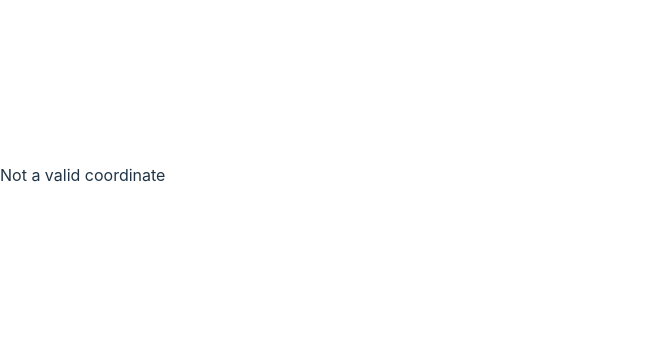
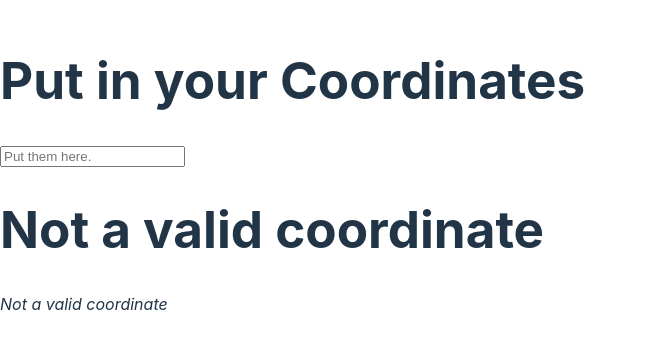
Before and after one commit to afhorton/FF_Concepts_Typescript, a React (Vite) app: page / in a window 1280 px wide. Shown: the part 225-574 px from the top of the page, without its empty margins (0-647 px from the left). Built offline with nearby package versions, Linux system fonts and the light colour scheme.

Commit message:
Added RoomText and RoomTitle components

```diff
--- a/src/ParentComponent.tsx
+++ b/src/ParentComponent.tsx
@@ -1,13 +1,38 @@
-import RoomMovement2 from "./RoomMovement2";
-import { useState } from "react";
+import {useState} from "react";
+import RoomTitle from "./RoomTitle";
+import RoomText from "./RoomText";
 
+function ParentComponent() {
+  const [coordinate, setCoordinate] = useState<string>("");
+//   const [room, setRoom] = useState<string>("");
 
-export default function ParentComponent() {
-  const [coordinate, setCoordinate] = useState<string>("");
+//   const handleGetRoom = () => {
+//     setRoom(getRoom(coordinate));
+//   };
+
+  const handleCoordinateChange = (
+    event: React.ChangeEvent<HTMLInputElement>
+  ) => {
+    const value = String(event.target.value);
+    setCoordinate(value);
+  };
 
   return (
     <>
-      <RoomMovement2 coordinate={coordinate} setCoordinate={setCoordinate} />
+      <h1>Put in your Coordinates</h1>
+      <input
+        type="text"
+        value={coordinate}
+        placeholder="Put them here."
+        onChange={handleCoordinateChange}
+      />
+      <RoomTitle coordinate={coordinate} />
+      <RoomText coordinate={coordinate} />
+      {/* <button onClick={handleGetRoom}>Find out where you are.</button>
+      <h1>You are in {room}</h1> */}
+
     </>
   );
 }
+
+export default ParentComponent;
--- a/src/RoomMovement.tsx
+++ /dev/null
@@ -1,84 +0,0 @@
-import {useState} from "react";
-
-export default function getRoom (coordinate: string) : string {
-    let room : string;
-
-    switch(true) {
-        case coordinate == "A1":
-            room = "The Sanctuary";
-            break;
-        case coordinate == "A2":
-            room = "The Living Rocks";
-            break;
-        case coordinate == "B1":
-            room = "The Lair of Swords";
-            break;
-        case coordinate == "B2":
-            room = "Heaven of the Blind";
-            break;
-        default:
-            room = "Not a valid coordinate"
-    }
-    return room;
-}
-
-function RoomMovement() {
-    const [coordinate, setCoordinate] = useState<string>("");
-    const [room, setRoom] = useState<string>("");
-
-    const handleGetRoom = () => {
-        setRoom(getRoom(coordinate))
-    }
-
-    const handleCoordinateChange = (event: React.ChangeEvent<HTMLInputElement>) => {
-        const value = String(event.target.value);
-        setCoordinate(value);
-    }
-
-    return (
-        <>
-        <h1>Put in your Coordinates</h1>
-        <input type="text" value={coordinate} placeholder="Put them here." onChange={handleCoordinateChange}/>
-        <button onClick={handleGetRoom}>Find out where you are.</button>
-        <h1>You are in {room}</h1>
-        </>
-    )
-}
-
-// function RoomMovement() {
-//     const [coordinate, setCoordinate] = React.useState("A1");
-//     const [room, setRoom] = React.useState(getRoom(coordinate));
-
-//     return (
-//         <>
-//             <h1>Room Movement</h1>
-//             <div className="card">
-//                 <p>Current Room: {room}</p>
-//                 <button onClick={() => {
-//                     setCoordinate("A1");
-//                     setRoom(getRoom("A1"));
-//                 }}>
-//                     Move to A1
-//                 </button>
-//                 <button onClick={() => {
-//                     setCoordinate("A2");
-//                     setRoom(getRoom("A2"));
-//                 }}>
-//                     Move to A2
-//                 </button>
-//                 <button onClick={() => {
-//                     setCoordinate("B1");
-//                     setRoom(getRoom("B1"));
-//                 }}>
-//                     Move to B1
-//                 </button>
-//                 <button onClick={() => {
-//                     setCoordinate("B2");
-//                     setRoom(getRoom("B2"));
-//                 }}>
-//                     Move to B2
-//                 </button>
-//             </div>
-//         </>
-//     )
-// }
--- /dev/null
+++ b/src/RoomText.tsx
@@ -0,0 +1,36 @@
+function getRoomText (coordinate: string) : string {
+      let text: string;
+
+      switch (true) {
+        case coordinate == "A1":
+          text = "Angelic singing.  The howling of souls.";
+          break;
+        case coordinate == "A2":
+          text = "The very stones scream like the damned.";
+          break;
+        case coordinate == "B1":
+          text = "Blade grow from the very walls.  Which will you choose?";
+          break;
+        case coordinate == "B2":
+          text = "Blackness.  Total blackness.";
+          break;
+        default:
+          text = "Not a valid coordinate";
+      }
+      return text;
+
+}
+
+interface RoomTextProps {
+    coordinate: string;
+}
+
+export default function RoomText ({coordinate}: RoomTextProps) {
+    const text = getRoomText(coordinate);
+
+    return (
+        <>
+        <p><i>{text}</i></p>
+        </>
+    )
+}
--- /dev/null
+++ b/src/RoomTitle.tsx
@@ -0,0 +1,44 @@
+// import {useState} from "react";
+// import {useEffect} from "react";
+
+
+function GetRoom (coordinate: string) : string {
+    let room : string;
+
+    switch(true) {
+        case coordinate == "A1":
+            room = "The Sanctuary";
+            break;
+        case coordinate == "A2":
+            room = "The Living Rocks";
+            break;
+        case coordinate == "B1":
+            room = "The Lair of Swords";
+            break;
+        case coordinate == "B2":
+            room = "Heaven of the Blind";
+            break;
+        default:
+            room = "Not a valid coordinate"
+    }
+    return room;
+}
+
+interface RoomTitleProps {
+    coordinate: string;
+}
+
+export default function RoomTitle ({coordinate}: RoomTitleProps) {
+    // const [room, setRoom] = useState<string>("");
+    const room = GetRoom(coordinate);
+
+    // useEffect( () => {
+    //     setRoom(GetRoom(coordinate));
+    // }, [coordinate])
+
+    return (
+        <>
+        <h1>{room}</h1>
+        </>
+    )
+}
--- a/src/main.tsx
+++ b/src/main.tsx
@@ -2,10 +2,11 @@ import React from 'react'
 import ReactDOM from 'react-dom/client'
 // import App from './App.tsx'
 import './index.css'
-import RoomMovement from './RoomMovement'
+// import RoomMovement from './Ob/RoomMovement'
+import ParentComponent from './ParentComponent'
 
 ReactDOM.createRoot(document.getElementById('root')!).render(
   <React.StrictMode>
-    <RoomMovement />
+    <ParentComponent />
   </React.StrictMode>,
 )
```
Also changed, not shown: src/RoomMovement2.tsx (deleted, +0 -31 lines).
